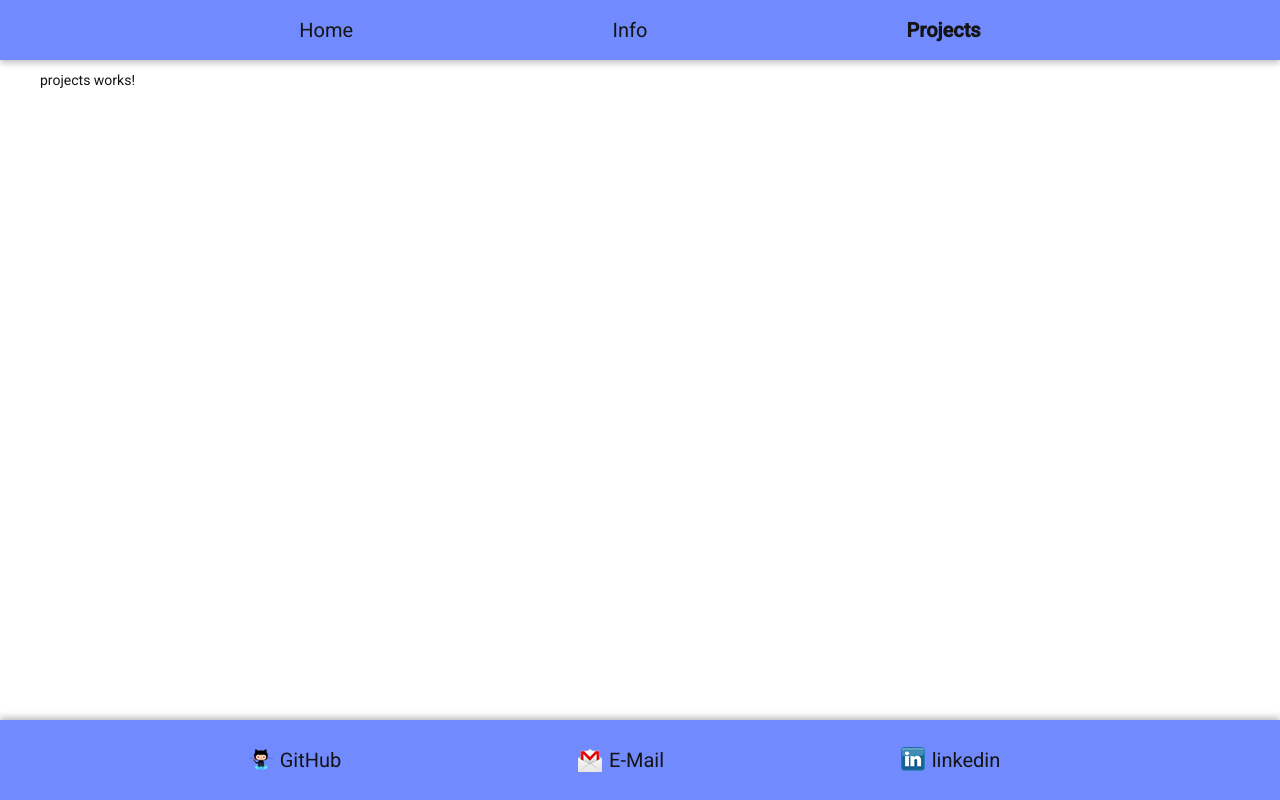
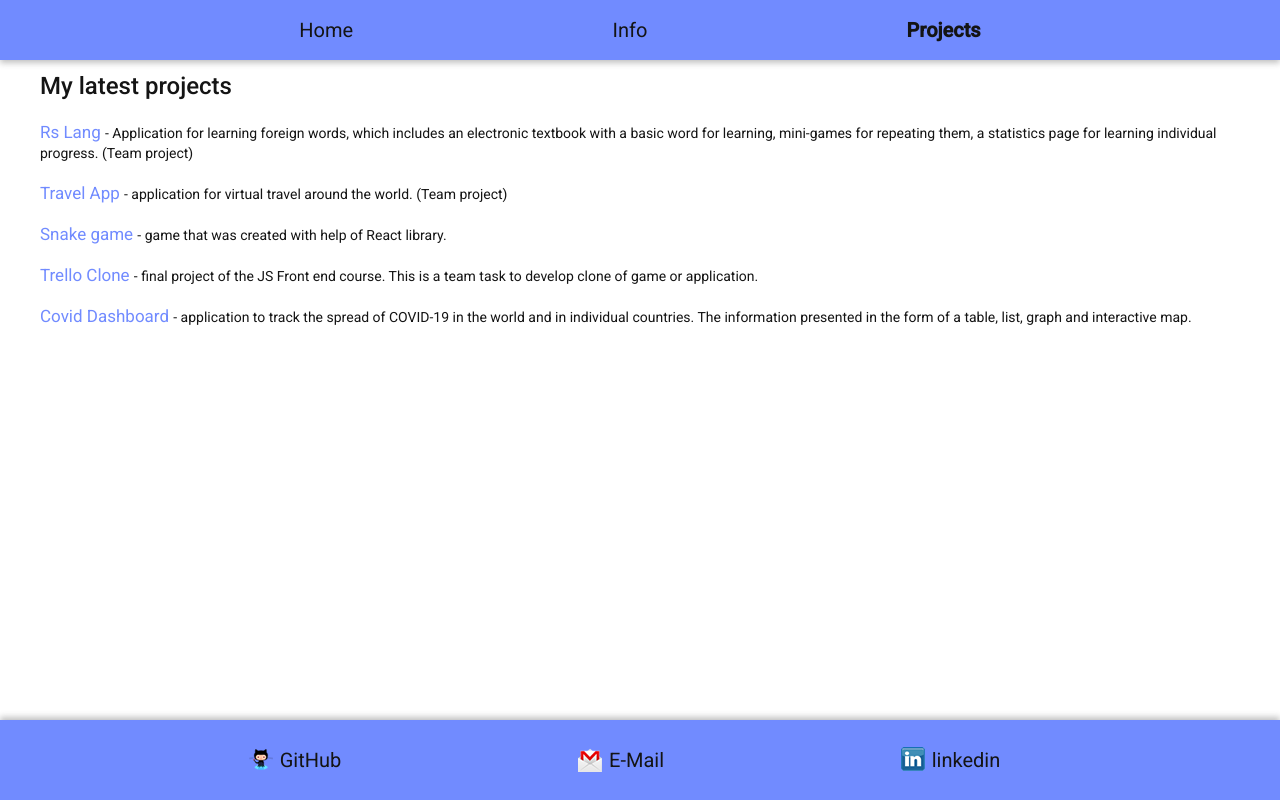
Before and after one commit to Rrroman/Angular-micro-app, an Angular app in the folder micro-app/: page /projects in a window 1280 px wide. Built offline with nearby package versions, Linux system fonts and the light colour scheme.

Commit message:
feat: add projects component

```diff
--- a/micro-app/src/app/home/home.component.html
+++ b/micro-app/src/app/home/home.component.html
@@ -4,8 +4,8 @@
     class="home__photo"
     width="300px"
     height="300px"
-    src="../../assets/images/photo.jpg"
-    alt="Romans photo"
+    src="assets/images/photo.jpg"
+    alt="Roman's photo"
   />
   <h2 class="home__subtitle">A passionate web developer from Ukraine.</h2>
 </div>
--- a/micro-app/src/app/projects/projects.component.html
+++ b/micro-app/src/app/projects/projects.component.html
@@ -1 +1,60 @@
-<p>projects works!</p>
+<article class="projects">
+  <h2 class="projects__title">My latest projects</h2>
+  <ul>
+    <li class="projects__item">
+      <a
+        class="projects__link"
+        href="https://rrroman.github.io/rslang/#/"
+        target="_blank"
+      >
+        Rs Lang
+      </a>
+      - Application for learning foreign words, which includes an electronic
+      textbook with a basic word for learning, mini-games for repeating them, a
+      statistics page for learning individual progress. (Team project)
+    </li>
+    <li class="projects__item">
+      <a
+        class="projects__link"
+        href="https://rrroman.github.io/travel-app/travel-app/#/travel-app/main"
+        target="_blank"
+      >
+        Travel App
+      </a>
+      - application for virtual travel around the world. (Team project)
+    </li>
+    <li class="projects__item">
+      <a
+        class="projects__link"
+        href="https://rrroman.github.io/react-game/snake-react-game/"
+        target="_blank"
+      >
+        Snake game
+      </a>
+      - game that was created with help of React library.
+    </li>
+    <li class="projects__item">
+      <a
+        class="projects__link"
+        href="https://rs-trello-clone.herokuapp.com/"
+        target="_blank"
+      >
+        Trello Clone
+      </a>
+      - final project of the JS Front end course. This is a team task to develop
+      clone of game or application.
+    </li>
+    <li class="projects__item">
+      <a
+        class="projects__link"
+        href="https://rolling-scopes-school.github.io/rrroman-JS2020Q3/covid-dashboard/index.html"
+        target="_blank"
+      >
+        Covid Dashboard
+      </a>
+      - application to track the spread of COVID-19 in the world and in
+      individual countries. The information presented in the form of a table,
+      list, graph and interactive map.
+    </li>
+  </ul>
+</article>
--- a/micro-app/src/app/projects/projects.component.scss
+++ b/micro-app/src/app/projects/projects.component.scss
@@ -0,0 +1,13 @@
+.projects {
+  &__title {
+    font-size: 2.4rem;
+  }
+
+  &__item {
+    margin: 2rem 0;
+  }
+  &__link {
+    font-size: 1.7rem;
+    color: #718bff;
+  }
+}
```
